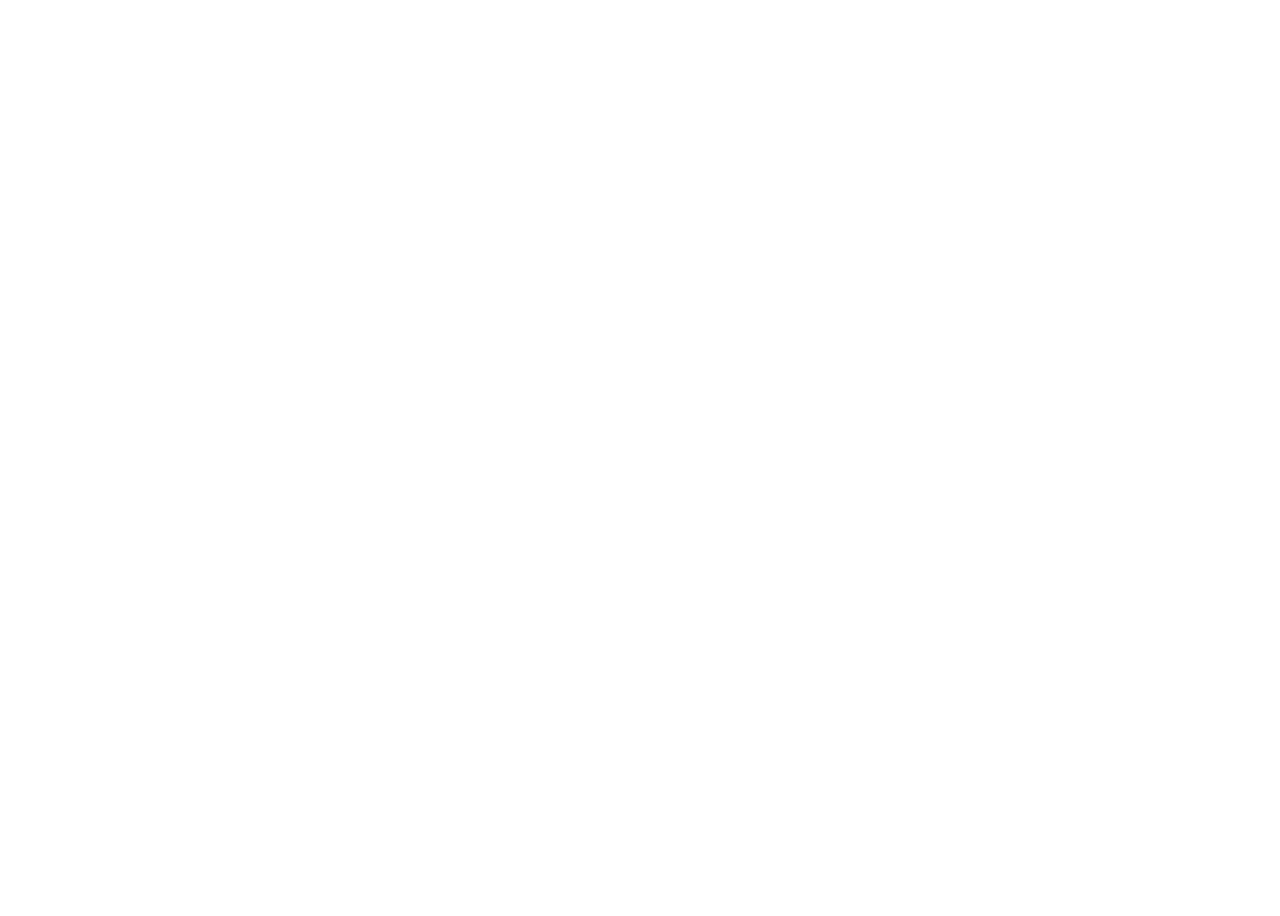
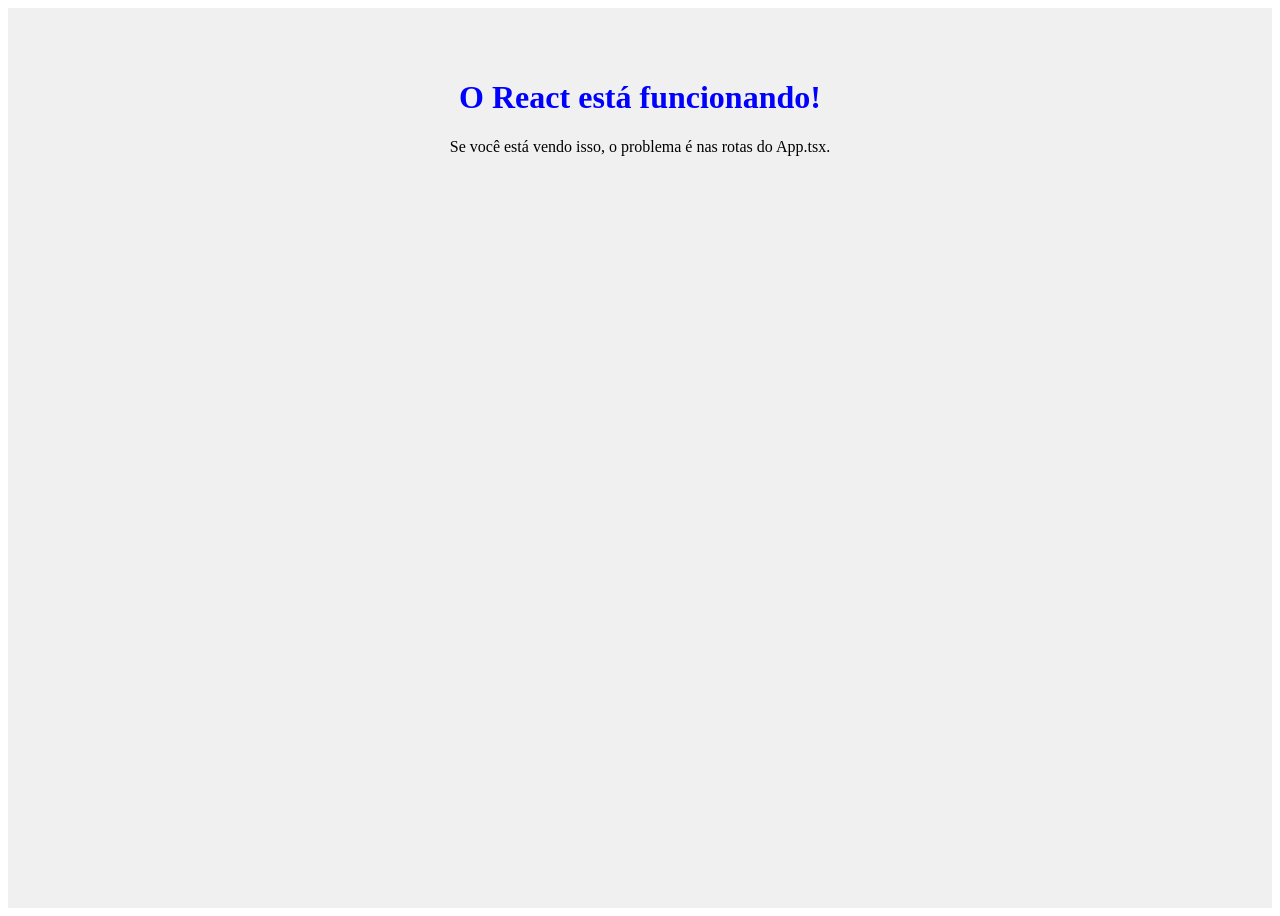
Before and after one commit to optimacrmapp-maker/Optima-CRM-APP, a React (Vite) app: page / in a window 1280 px wide. Before the commit the page ends 800 px from the top, so only its background shows below. Built offline with nearby package versions, Linux system fonts and the light colour scheme.

Commit message:
Update main.tsx

```diff
--- a/src/main.tsx
+++ b/src/main.tsx
@@ -1,9 +1,16 @@
 import React from 'react'
 import ReactDOM from 'react-dom/client'
-import App from './App'
+
+// Vamos ignorar o App por um segundo para testar
+const TesteRapido = () => (
+  <div style={{ padding: '50px', textAlign: 'center', backgroundColor: '#f0f0f0', minHeight: '100vh' }}>
+    <h1 style={{ color: 'blue' }}>O React está funcionando!</h1>
+    <p>Se você está vendo isso, o problema é nas rotas do App.tsx.</p>
+  </div>
+)
 
 ReactDOM.createRoot(document.getElementById('root')!).render(
   <React.StrictMode>
-    <App />
+    <TesteRapido />
   </React.StrictMode>,
 )
```
